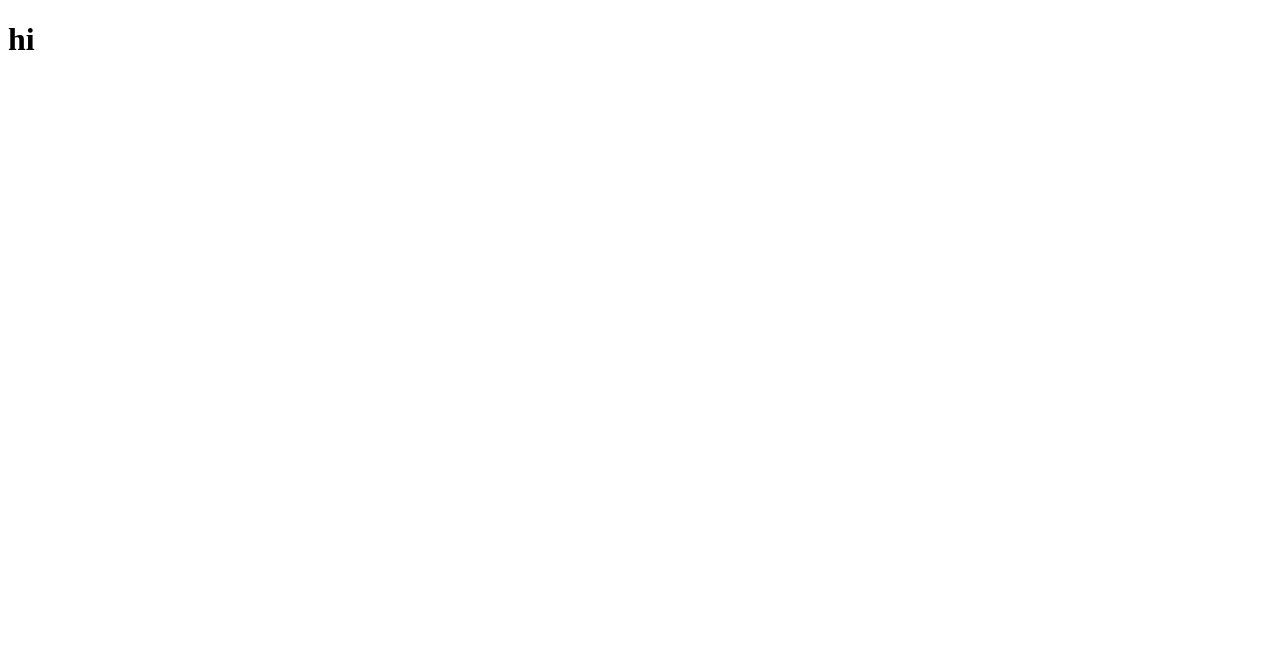
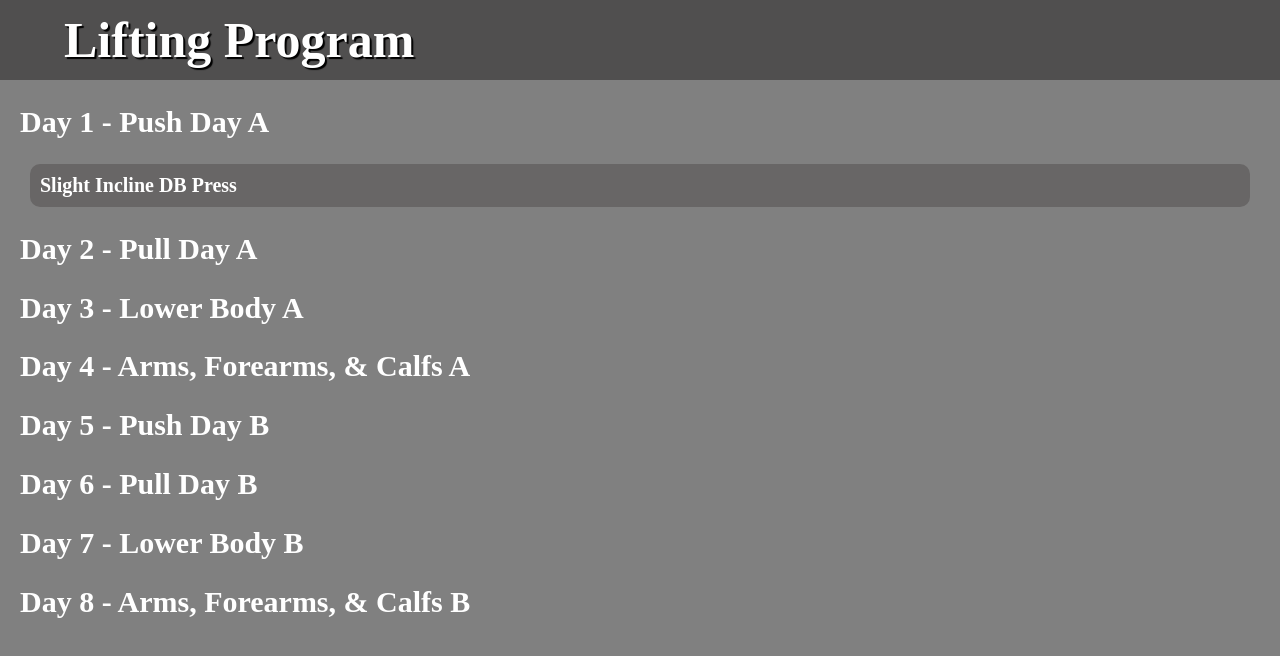
Before and after one commit to DylanFerger/Personal-Lifting-API, a website: page index.html in a window 1280 px wide. Drawn offline with Linux system fonts and the light colour scheme.

Commit message:
added to home screen

```diff
--- a/index.html
+++ b/index.html
@@ -4,8 +4,40 @@
     <meta charset="UTF-8">
     <meta name="viewport" content="width=device-width, initial-scale=1.0">
     <title>Document</title>
+    <link rel="stylesheet" href="style.css">
 </head>
 <body>
-    <h1>hi</h1>
+    <header>
+        <h1>Lifting Program</h1>
+    </header>
+
+    <section>
+        <h2>Day 1 - Push Day A</h2>
+        <div>
+            <h3>Slight Incline DB Press</h3>
+
+        </div>
+    </section>
+    <section>
+        <h2>Day 2 - Pull Day A</h2>
+    </section>
+    <section>
+        <h2>Day 3 - Lower Body A</h2>
+    </section>
+    <section>
+        <h2>Day 4 - Arms, Forearms, & Calfs A</h2>
+    </section>
+    <section>
+        <h2>Day 5 - Push Day B</h2>
+    </section>
+    <section>
+        <h2>Day 6 - Pull Day B</h2>
+    </section>
+    <section>
+        <h2>Day 7 - Lower Body B</h2>
+    </section>
+    <section>
+        <h2>Day 8 - Arms, Forearms, & Calfs B</h2>
+    </section>
 </body>
 </html>
--- /dev/null
+++ b/style.css
@@ -0,0 +1,75 @@
+/* Box Model Hack */
+* {
+     box-sizing: border-box;
+}
+
+/* Clear fix hack */
+.clearfix:after {
+     content: ".";
+     display: block;
+     clear: both;
+     visibility: hidden;
+     line-height: 0;
+     height: 0;
+}
+
+.clear {
+	clear: both;
+}
+
+/******************************************
+/* BASE STYLES
+/*******************************************/
+
+html, body {
+    margin: 0;
+    padding: 0;
+    font-size: 62.5%;
+    background-color: gray;
+}
+
+/******************************************
+/* LAYOUT
+/*******************************************/
+header {
+    background-color: rgb(80, 79, 79);
+    width: 100%;
+    height: 10vh;
+    display: flex;
+    justify-content: flex-start;
+    align-items: center;
+    padding-left: 5%;
+}
+
+h1{
+    margin: 0;
+    font-size: 5rem;
+    color: white;
+    text-shadow: 2px 2px 1px #000000;
+}
+h2{
+    font-size: 3rem;
+    color: white;
+    width: 100%;
+}
+h3{
+    font-size: 2rem;
+    color: white;
+    margin: 0;
+}
+section{
+    margin: 1rem 2rem;
+}
+section div{
+    background-color: rgb(104, 102, 102);
+    padding: 1rem;
+    margin: 1rem;
+    border-radius: 10px;
+}
+footer {
+
+}
+
+/******************************************
+/* ADDITIONAL STYLES
+/*******************************************/
```
